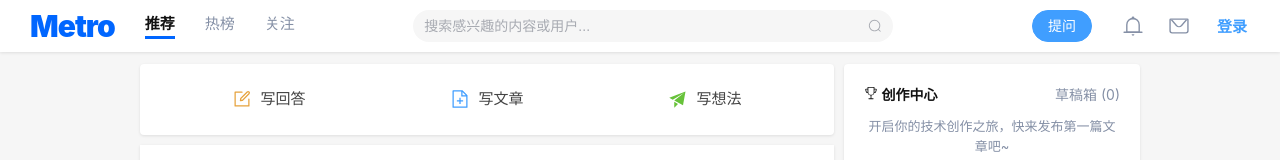
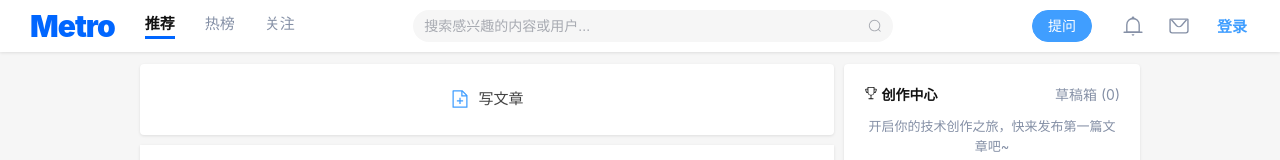
Before and after one commit to zongzuoscc/metro-community, a Vue app: page /home in a window 1280 px wide. Shown: the top 160 px of the page. Built offline with nearby package versions, Linux system fonts and the light colour scheme; no server answers; what @kangc/v-md-editor would draw is missing.

Commit message:
删除主页面没用的一些标签

```diff
--- a/src/views/Home.vue
+++ b/src/views/Home.vue
@@ -86,12 +86,12 @@
       <div class="feed-column">
         <el-card class="creation-card" shadow="never" v-if="activeNav === 'recommend'">
           <div class="creation-actions">
-            <div class="action-item"><el-icon :size="20" color="#e6a23c"><Edit /></el-icon><span>写回答</span></div>
+
             <div class="action-item" @click="$router.push('/publish')">
               <el-icon :size="20" color="#409eff"><DocumentAdd /></el-icon>
               <span>写文章</span>
             </div>
-            <div class="action-item"><el-icon :size="20" color="#67c23a"><Promotion /></el-icon><span>写想法</span></div>
+
           </div>
         </el-card>
 
```
